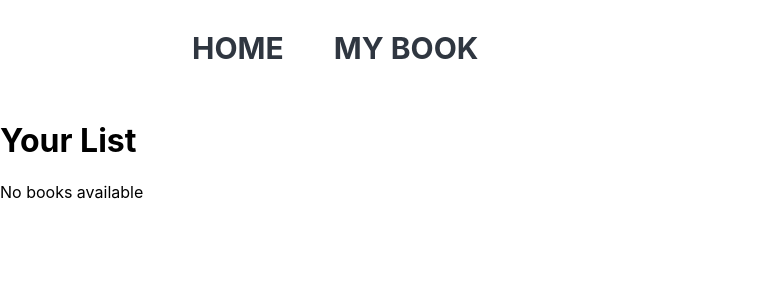
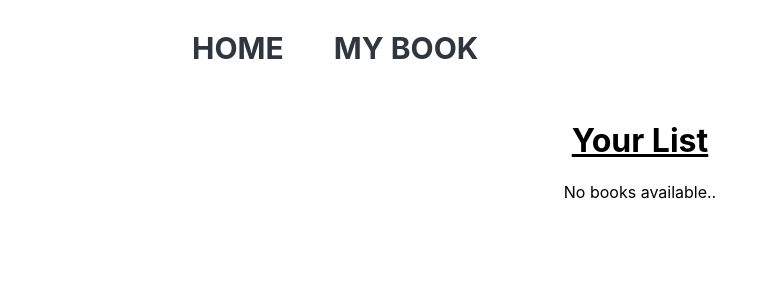
Before and after one commit to joshinasla/book_leapfrog, a React (Create React App) app: page /mybook in a window 1280 px wide. Shown: the top 300 px of the page, without its empty margins (0-771 px from the left). Built offline with nearby package versions, Linux system fonts and the light colour scheme.

Commit message:
changes in my book page

```diff
--- a/src/components/BookItem/BookItem.css
+++ b/src/components/BookItem/BookItem.css
@@ -71,9 +71,22 @@ li {
   float: right;
 }
 
+a {
+  color: white;
+}
 .read-btn {
   text-decoration: none;
   font-weight: 800;
   padding-right: 10px;
   color: white;
 }
+.your-list {
+  text-align: center;
+  text-decoration-line: underline;
+}
+
+.no-book {
+  display: flex;
+  justify-content: center;
+  align-content: center;
+}
--- a/src/components/DisplayList/DisplayList.css
+++ b/src/components/DisplayList/DisplayList.css
@@ -1,5 +1,5 @@
 .wrapper {
-  width: 80%;
+  margin-left: 12%;
 }
 .container {
   width: 500px;
@@ -166,7 +166,7 @@ a {
 }
 
 .my-book-btn {
-  margin-left: 45%;
+  margin-left: 70%;
   background-color: #d8dbe2;
   color: #373f51;
   font-weight: 600;
@@ -174,4 +174,5 @@ a {
   border-radius: 5px;
   border: none;
   margin-bottom: 5px;
+  cursor: pointer;
 }
--- a/src/components/DisplayList/DisplayList.js
+++ b/src/components/DisplayList/DisplayList.js
@@ -75,7 +75,7 @@ function DisplayList(props) {
                 className="my-book-btn"
                 onClick={() => props.updateBookShelf(book)}
               >
-                My Book
+                Add To My Book
               </button>
             </div>
           </div>
--- a/src/pages/MyBooks/MyBooks.js
+++ b/src/pages/MyBooks/MyBooks.js
@@ -25,11 +25,13 @@ class MyBooks extends Component {
     // }
     return (
       <div className="main">
-        <h1> Your List</h1>
+        <h1 className="your-list"> Your List</h1>
         {myBooks.map((book) => (
           <BookItem book={book} />
         ))}
-        {myBooks.length == 0 && <span>No books available</span>}
+        {myBooks.length == 0 && (
+          <span className="no-book">No books available..</span>
+        )}
       </div>
     );
   }
```
